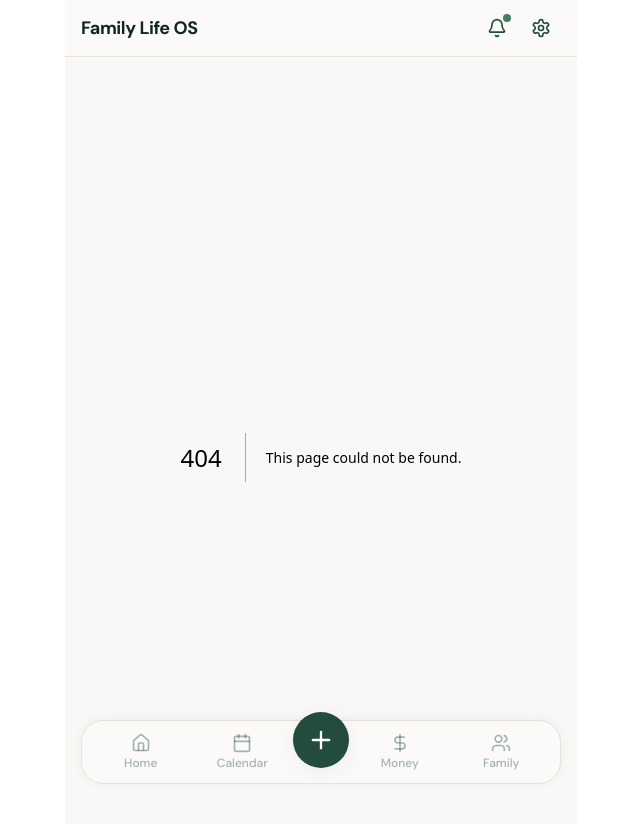
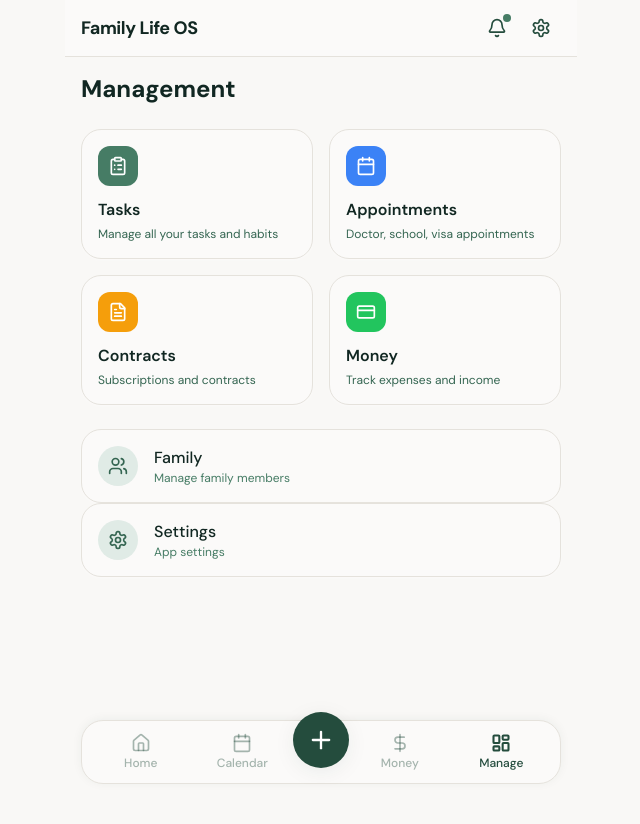
Before and after one commit to wa7med/family-os, a Next.js app: page /management in a window 1280 px wide. Before the commit this address had no page. Shown: the top 824 px of the page, without its empty margins (319-959 px from the left). After the commit the page ends 800 px from the top, so only its background shows below. Built offline with nearby package versions, Linux system fonts and the light colour scheme.

Commit message:
feat: Add Manage page

```diff
--- /dev/null
+++ b/src/app/management/page.tsx
@@ -0,0 +1,104 @@
+"use client";
+
+import { Card, CardContent } from "@/components/ui/card";
+import Link from "next/link";
+import {
+  ClipboardList,
+  Calendar,
+  FileText,
+  Target,
+  Bell,
+  CreditCard,
+  Users,
+  Settings,
+} from "lucide-react";
+
+const managementItems = [
+  {
+    title: "Tasks",
+    description: "Manage all your tasks and habits",
+    href: "/tasks",
+    icon: ClipboardList,
+    color: "bg-sage-500",
+  },
+  {
+    title: "Appointments",
+    description: "Doctor, school, visa appointments",
+    href: "/appointments",
+    icon: Calendar,
+    color: "bg-blue-500",
+  },
+  {
+    title: "Contracts",
+    description: "Subscriptions and contracts",
+    href: "/contracts",
+    icon: FileText,
+    color: "bg-amber-500",
+  },
+  {
+    title: "Money",
+    description: "Track expenses and income",
+    href: "/money",
+    icon: CreditCard,
+    color: "bg-green-500",
+  },
+];
+
+const secondaryItems = [
+  {
+    title: "Family",
+    description: "Manage family members",
+    href: "/family",
+    icon: Users,
+  },
+  {
+    title: "Settings",
+    description: "App settings",
+    href: "/settings",
+    icon: Settings,
+  },
+];
+
+export default function ManagementPage() {
+  return (
+    <div className="p-4 pb-20">
+      <h1 className="text-2xl font-bold text-sage-900 mb-6">Management</h1>
+
+      {/* Main Management Cards */}
+      <div className="grid grid-cols-2 gap-4 mb-6">
+        {managementItems.map((item) => (
+          <Link key={item.href} href={item.href}>
+            <Card className="shadow-card hover:shadow-elevated transition-shadow h-full">
+              <CardContent className="p-4">
+                <div className={`w-10 h-10 rounded-xl ${item.color} flex items-center justify-center mb-3`}>
+                  <item.icon className="h-5 w-5 text-white" />
+                </div>
+                <h3 className="font-semibold text-sage-900">{item.title}</h3>
+                <p className="text-xs text-sage-600 mt-1">{item.description}</p>
+              </CardContent>
+            </Card>
+          </Link>
+        ))}
+      </div>
+
+      {/* Secondary Links */}
+      <div className="space-y-2">
+        {secondaryItems.map((item) => (
+          <Link key={item.href} href={item.href}>
+            <Card className="shadow-card hover:shadow-elevated transition-shadow">
+              <CardContent className="p-4 flex items-center gap-4">
+                <div className="w-10 h-10 rounded-full bg-sage-100 flex items-center justify-center">
+                  <item.icon className="h-5 w-5 text-sage-600" />
+                </div>
+                <div className="flex-1">
+                  <h3 className="font-medium text-sage-900">{item.title}</h3>
+                  <p className="text-xs text-sage-500">{item.description}</p>
+                </div>
+              </CardContent>
+            </Card>
+          </Link>
+        ))}
+      </div>
+    </div>
+  );
+}
--- a/src/components/layout/bottom-nav.tsx
+++ b/src/components/layout/bottom-nav.tsx
@@ -2,7 +2,7 @@
 
 import Link from "next/link";
 import { usePathname } from "next/navigation";
-import { Home, Calendar, DollarSign, Users, Plus } from "lucide-react";
+import { Home, Calendar, DollarSign, LayoutDashboard, Plus } from "lucide-react";
 import { cn } from "@/lib/utils";
 
 const navItems = [
@@ -10,7 +10,7 @@ const navItems = [
   { href: "/calendar", icon: Calendar, label: "Calendar" },
   { href: "#fab", icon: Plus, label: "Add", isFab: true },
   { href: "/money", icon: DollarSign, label: "Money" },
-  { href: "/family", icon: Users, label: "Family" },
+  { href: "/management", icon: LayoutDashboard, label: "Manage" },
 ];
 
 interface BottomNavProps {
```
